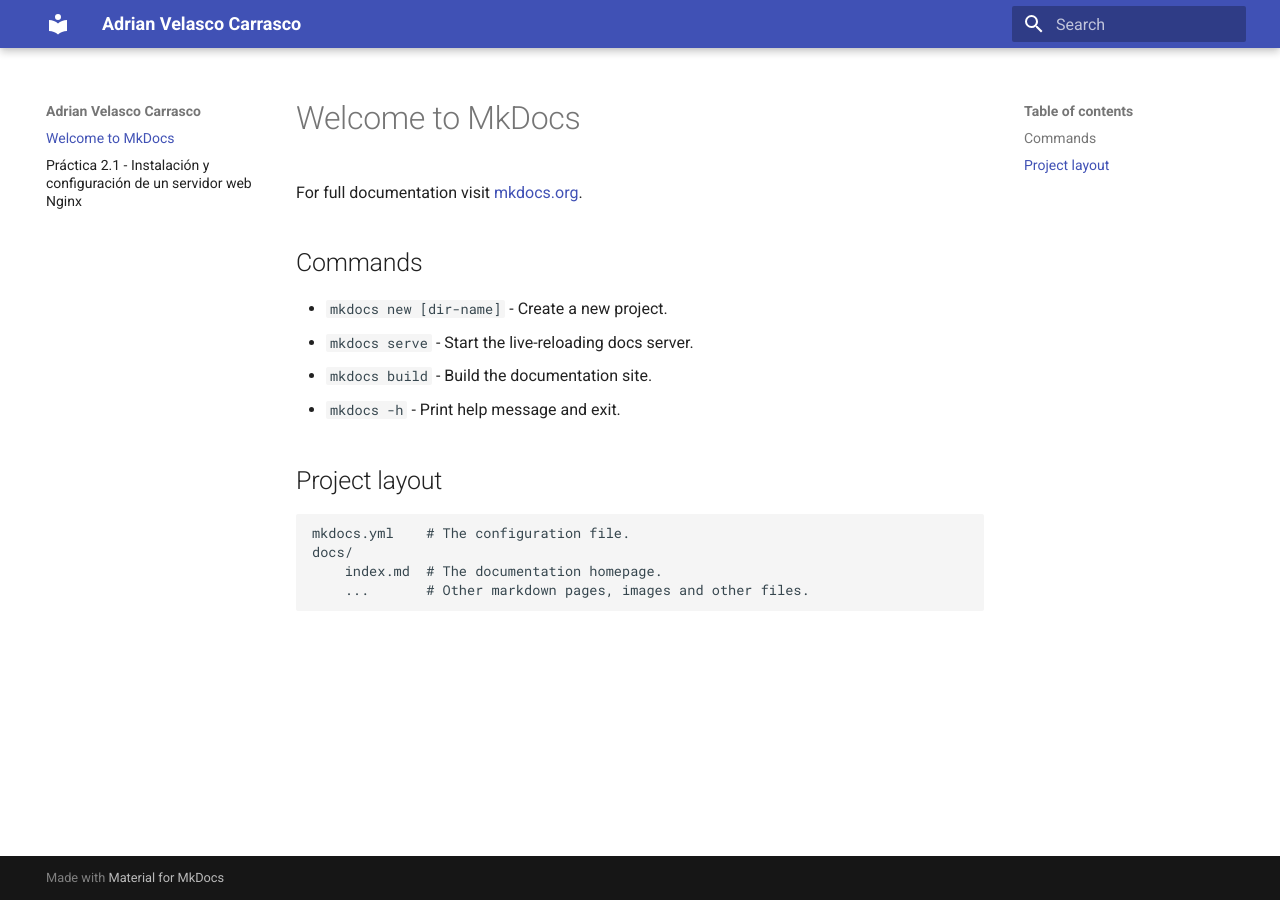
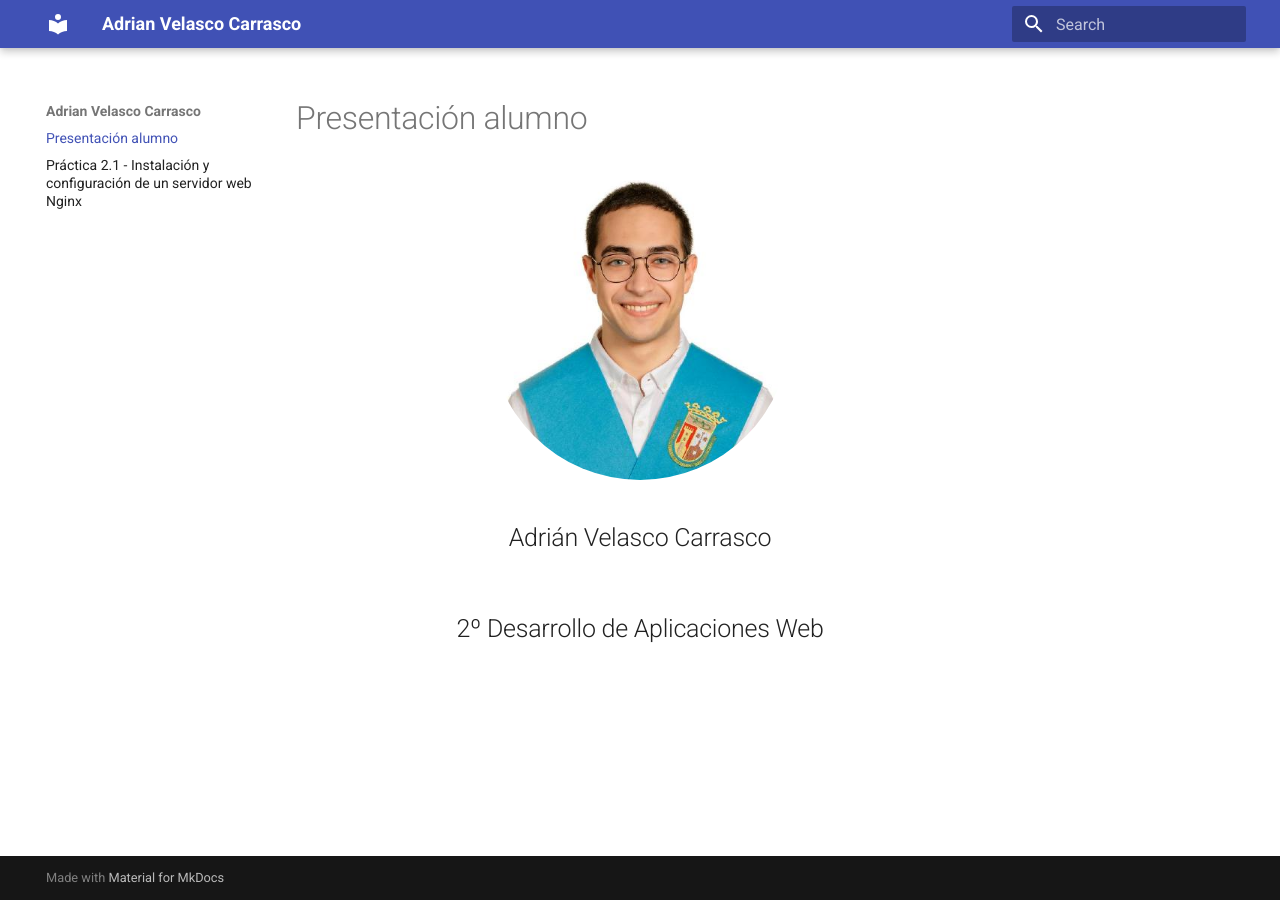
Before and after one commit to adriDevelop/adriDevelop.github.io, an MkDocs documentation site: the page built from docs/index.md, in a window 1280 px wide. Built offline with MkDocs 1.6.1 and Material for MkDocs 9.7.7, drawn with Linux system fonts in a browser that asks for light colours.

Commit message:
Edito presentación

```diff
--- a/docs/index.md
+++ b/docs/index.md
@@ -1,17 +1,30 @@
-# Welcome to MkDocs
+# Presentación alumno
 
-For full documentation visit [mkdocs.org](https://www.mkdocs.org).
+<div class="cabecera">
+  <img src="./images/adrian.jpg" alt="JuveYell">
+</div>
+<div class="cabecera2">
+  <h2>Adrián Velasco Carrasco</h2>
+  <h2>2º Desarrollo de Aplicaciones Web</h2>
+</div>
 
-## Commands
+<style>
+    .cabecera {
+      display: flex;
+      flex-direction: column; /* Cambiamos a columna para alinear imagen y texto verticalmente */
+      align-items: center; /* Centra horizontalmente los elementos hijos */
+    }
 
-* `mkdocs new [dir-name]` - Create a new project.
-* `mkdocs serve` - Start the live-reloading docs server.
-* `mkdocs build` - Build the documentation site.
-* `mkdocs -h` - Print help message and exit.
+    .cabecera2 {
+      display: flex;
+      flex-direction: column; /* Alineamos el texto en columna */
+      align-items: center; /* Centra horizontalmente el texto */
+    }
 
-## Project layout
-
-    mkdocs.yml    # The configuration file.
-    docs/
-        index.md  # The documentation homepage.
-        ...       # Other markdown pages, images and other files.
+    img {
+      border-radius: 50%;
+      width: 300px;
+      aspect-ratio: 1 / 1;
+      object-fit: cover;
+    }
+</style>
```
Also changed, not shown: docs/images/adrian.jpg (added).
